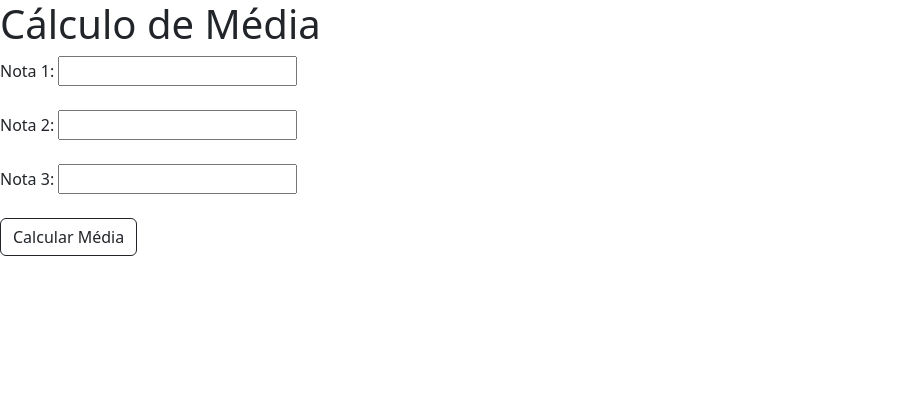
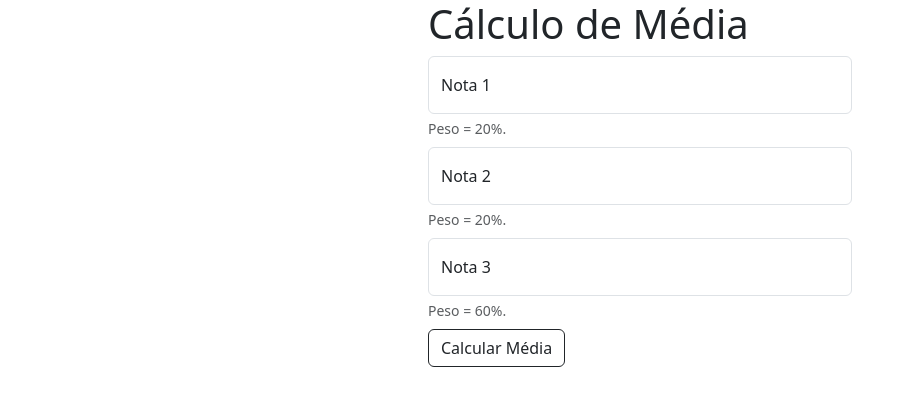
Before and after one commit to ProgramDudes/CalculaMediaEAD, a plain HTML site: page index.html in a window 1280 px wide. Shown: the whole page, without its empty margins (0-915 px from the left). Drawn offline with nearby package versions, Linux system fonts and the light colour scheme.

Commit message:
Adicionado nova estilização e javascript externalizado.

```diff
--- /dev/null
+++ b/index.css
@@ -0,0 +1,9 @@
+* {
+    padding: 0;
+    margin: 0;
+    box-sizing: border-box;
+}
+
+.container {
+    max-width: 35vw;
+}
--- a/index.html
+++ b/index.html
@@ -4,35 +4,46 @@
     <meta charset="UTF-8">
     <meta name="viewport" content="width=device-width, initial-scale=1.0">
     <title>Calculadora de média</title>
-    <script>
-        function calcularMedia() {
-            var nota1 = parseFloat(document.getElementById('nota1').value);
-            var nota2 = parseFloat(document.getElementById('nota2').value);
-            var nota3 = parseFloat(document.getElementById('nota3').value);
+    <link href="https://cdn.jsdelivr.net/npm/bootstrap@5.3.0/dist/css/bootstrap.min.css" rel="stylesheet" integrity="sha384-9ndCyUaIbzAi2FUVXJi0CjmCapSmO7SnpJef0486qhLnuZ2cdeRhO02iuK6FUUVM" crossorigin="anonymous">
 
-            var media = nota1*0.2 + nota2*0.2 + nota3*0.6;
-
-            document.getElementById('resultado').innerHTML = "A média é: " + media.toFixed(2);
-        }
-    </script>
-    <link href="https://cdn.jsdelivr.net/npm/bootstrap@5.3.0/dist/css/bootstrap.min.css" rel="stylesheet" integrity="sha384-9ndCyUaIbzAi2FUVXJi0CjmCapSmO7SnpJef0486qhLnuZ2cdeRhO02iuK6FUUVM" crossorigin="anonymous">
+    <link rel="stylesheet" href="./index.css">
 </head>
 <body>
-    <h1>Cálculo de Média</h1>
+    <div class="container">
+        <h1>Cálculo de Média</h1>
 
-    <label for="nota1">Nota 1:</label>
-    <input type="number" id="nota1" step="0.01"><br><br>
+        <div class="fields">
+            <div class="form-floating nota1 my-2">
+                <input class="form-control" type="number" id="nota1" step="0.01" placeholder="1" aria-labelledby="nota1HelpBlock">
+                <label class="form-label" for="nota1">Nota 1</label>
+                <div id="nota1HelpBlock" class="form-text">
+                    Peso = 20%.
+                </div>
+            </div>
 
-    <label for="nota2">Nota 2:</label>
-    <input type="number" id="nota2" step="0.01"><br><br>
+            <div class="form-floating nota2 my-2">
+                <input class="form-control" type="number" id="nota2" step="0.01" placeholder="2" aria-labelledby="nota2HelpBlock">
+                <label class="form-label" for="nota2">Nota 2</label>
+                <div id="nota2HelpBlock" class="form-text">
+                    Peso = 20%.
+                </div>
+            </div>
 
-    <label for="nota3">Nota 3:</label>
-    <input type="number" id="nota3" step="0.01"><br><br>
+            <div class="form-floating nota3 my-2">
+                <input class="form-control" type="number" id="nota3" step="0.01" placeholder="2" aria-labelledby="nota3HelpBlock">
+                <label class="form-label" for="nota3">Nota 3</label>
+                <div id="nota3HelpBlock" class="form-text">
+                    Peso = 60%.
+                </div>
+            </div>
+        </div>
 
-    <button class="btn btn-outline-dark" onclick="calcularMedia()">Calcular Média</button>
+        <button class="btn btn-outline-dark" onclick="calcularMedia()">Calcular Média</button>
 
-    <div id="resultado"></div>
+        <div id="resultado"></div>
+    </div>
 
     <script src="https://cdn.jsdelivr.net/npm/bootstrap@5.3.0/dist/js/bootstrap.bundle.min.js" integrity="sha384-geWF76RCwLtnZ8qwWowPQNguL3RmwHVBC9FhGdlKrxdiJJigb/j/68SIy3Te4Bkz" crossorigin="anonymous"></script>
+    <script src="./index.js"></script>
 </body>
 </html>
--- /dev/null
+++ b/index.js
@@ -0,0 +1,9 @@
+function calcularMedia() {
+    var nota1 = parseFloat(document.getElementById('nota1').value);
+    var nota2 = parseFloat(document.getElementById('nota2').value);
+    var nota3 = parseFloat(document.getElementById('nota3').value);
+
+    var media = nota1*0.2 + nota2*0.2 + nota3*0.6;
+
+    document.getElementById('resultado').innerHTML = "A média é: " + media.toFixed(2);
+}
```
